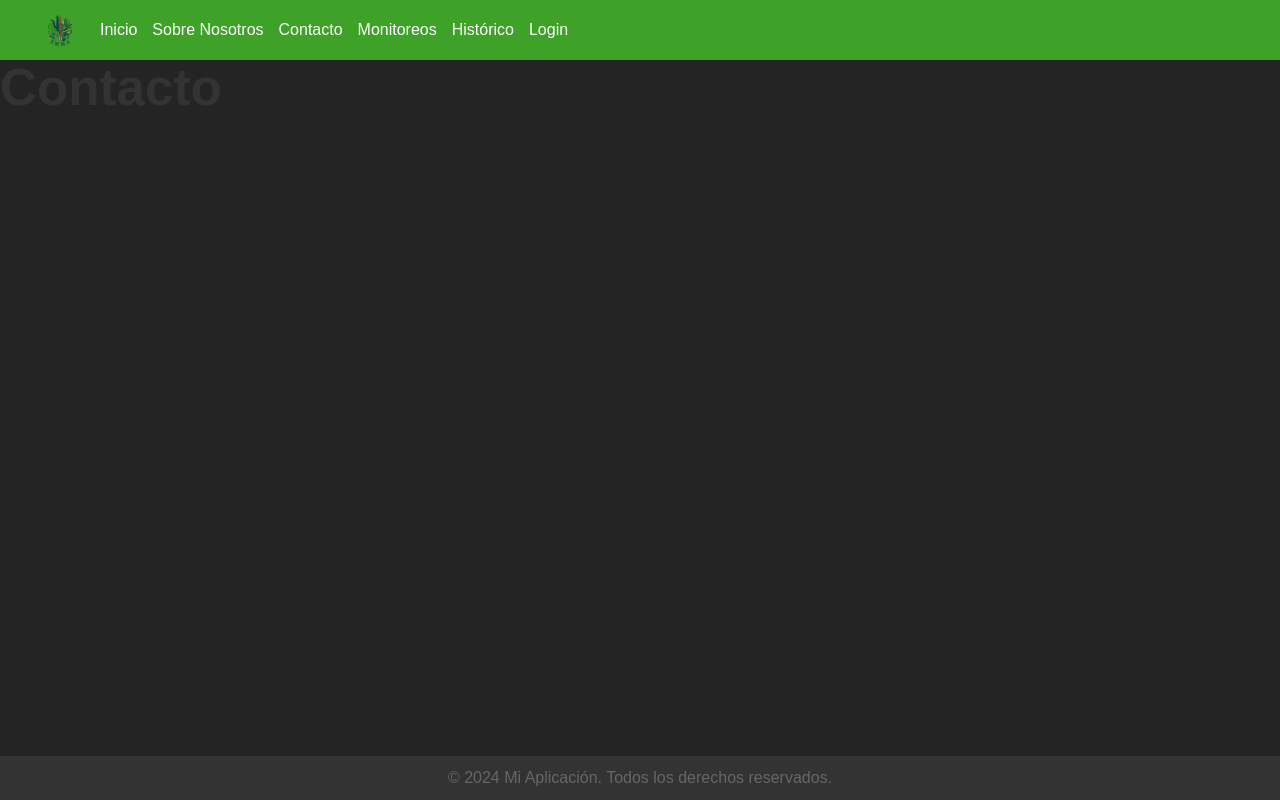
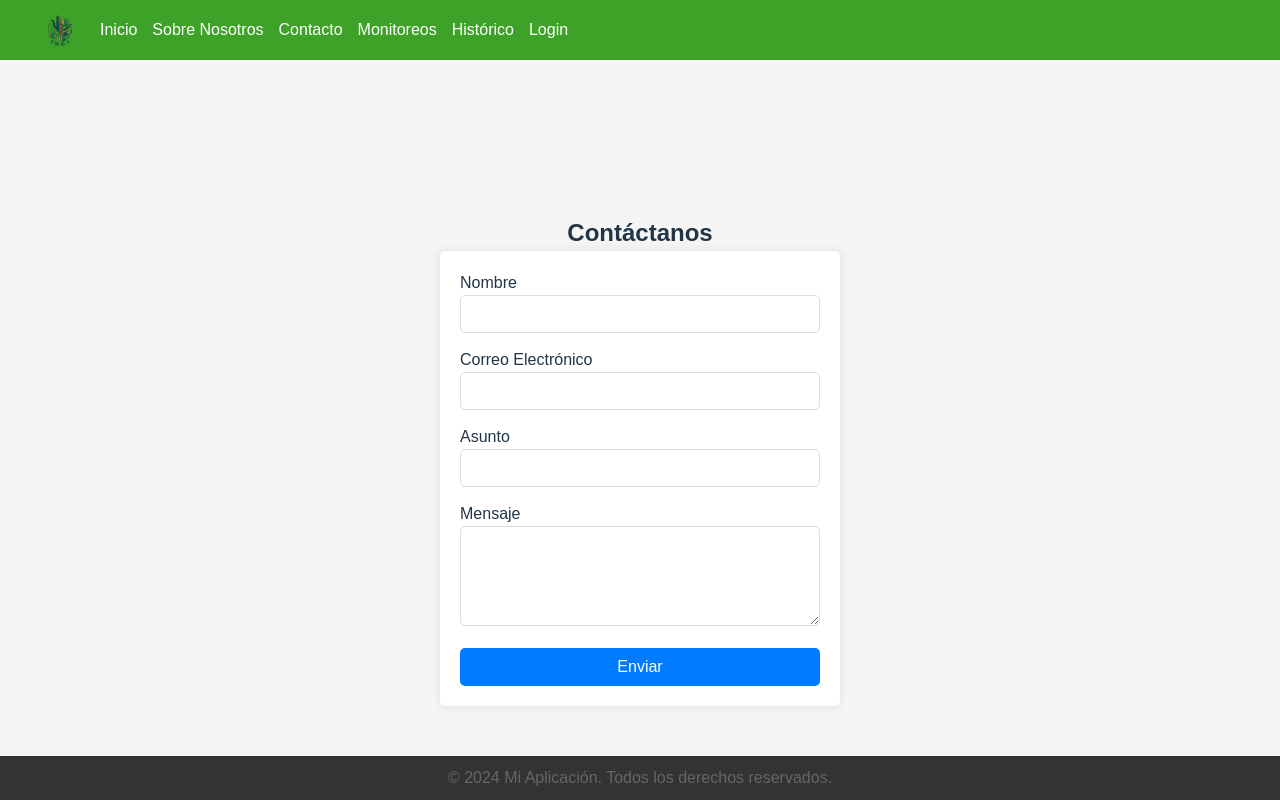
Before and after one commit to DRIVADS/SMMA-WebSite, a React (Vite) app: page /contact in a window 1280 px wide. Built offline with nearby package versions, Linux system fonts and the light colour scheme.

Commit message:
Pantalla blanca y Formulario basico con error de pie

```diff
--- a/package.json
+++ b/package.json
@@ -24,6 +24,6 @@
     "eslint-plugin-react-hooks": "^5.0.0",
     "eslint-plugin-react-refresh": "^0.4.14",
     "globals": "^15.11.0",
-    "vite": "^5.4.10"
+    "vite": "^5.4.11"
   }
 }
--- a/src/index.css
+++ b/src/index.css
@@ -50,7 +50,7 @@ body {
   min-width: 320px;
   min-height: 100vh;
   width: 100%; /* Asegura que body ocupe todo el ancho */
-  background-color: #242424;
+  background-color: #ffffff; /* Es el color de fondo de la pagina */
 }
 
 /* Títulos */
--- a/src/pages/ContactPage.jsx
+++ b/src/pages/ContactPage.jsx
@@ -1,9 +1,118 @@
-// src/pages/ContactPage.jsx
-
-import React from 'react';
+import React, { useState } from "react";
 
 function ContactPage() {
-  return <h1>Contacto</h1>;
+    const [formData, setFormData] = useState({
+        name: "",
+        email: "",
+        subject: "",
+        message: ""
+    });
+
+    const handleChange = (e) => {
+        const { name, value } = e.target;
+        setFormData({ ...formData, [name]: value });
+    };
+
+    const handleSubmit = (e) => {
+        e.preventDefault();
+        // Aquí puedes manejar el envío del formulario
+        console.log("Datos del formulario:", formData);
+    };
+
+    return (
+        <div style={styles.container}>
+            <h2>Contáctanos</h2>
+            <form onSubmit={handleSubmit} style={styles.form}>
+                <div style={styles.formGroup}>
+                    <label htmlFor="name">Nombre</label>
+                    <input
+                        type="text"
+                        id="name"
+                        name="name"
+                        value={formData.name}
+                        onChange={handleChange}
+                        required
+                        style={styles.input}
+                    />
+                </div>
+                <div style={styles.formGroup}>
+                    <label htmlFor="email">Correo Electrónico</label>
+                    <input
+                        type="email"
+                        id="email"
+                        name="email"
+                        value={formData.email}
+                        onChange={handleChange}
+                        required
+                        style={styles.input}
+                    />
+                </div>
+                <div style={styles.formGroup}>
+                    <label htmlFor="subject">Asunto</label>
+                    <input
+                        type="text"
+                        id="subject"
+                        name="subject"
+                        value={formData.subject}
+                        onChange={handleChange}
+                        required
+                        style={styles.input}
+                    />
+                </div>
+                <div style={styles.formGroup}>
+                    <label htmlFor="message">Mensaje</label>
+                    <textarea
+                        id="message"
+                        name="message"
+                        value={formData.message}
+                        onChange={handleChange}
+                        required
+                        style={{ ...styles.input, height: "100px", resize: "vertical" }}
+                    />
+                </div>
+                <button type="submit" style={styles.button}>Enviar</button>
+            </form>
+        </div>
+    );
 }
 
+const styles = {
+    container: {
+        display: "flex",
+        flexDirection: "column",
+        alignItems: "center",
+        justifyContent: "center",
+        height: "100vh",
+        backgroundColor: "#f5f5f5"
+    },
+    form: {
+        backgroundColor: "#ffffff",
+        padding: "20px",
+        borderRadius: "5px",
+        boxShadow: "0px 0px 10px rgba(0, 0, 0, 0.1)",
+        width: "100%",
+        maxWidth: "400px"
+    },
+    formGroup: {
+        marginBottom: "15px"
+    },
+    input: {
+        width: "100%",
+        padding: "10px",
+        border: "1px solid #ddd",
+        borderRadius: "5px",
+        fontSize: "14px"
+    },
+    button: {
+        width: "100%",
+        padding: "10px",
+        backgroundColor: "#007bff",
+        border: "none",
+        borderRadius: "5px",
+        color: "#fff",
+        fontSize: "16px",
+        cursor: "pointer"
+    }
+};
+
 export default ContactPage;  // Asegúrate de exportar el componente como 'default'
```
Also changed, not shown: 1 other file (tests, documents, lock files or other folders).
